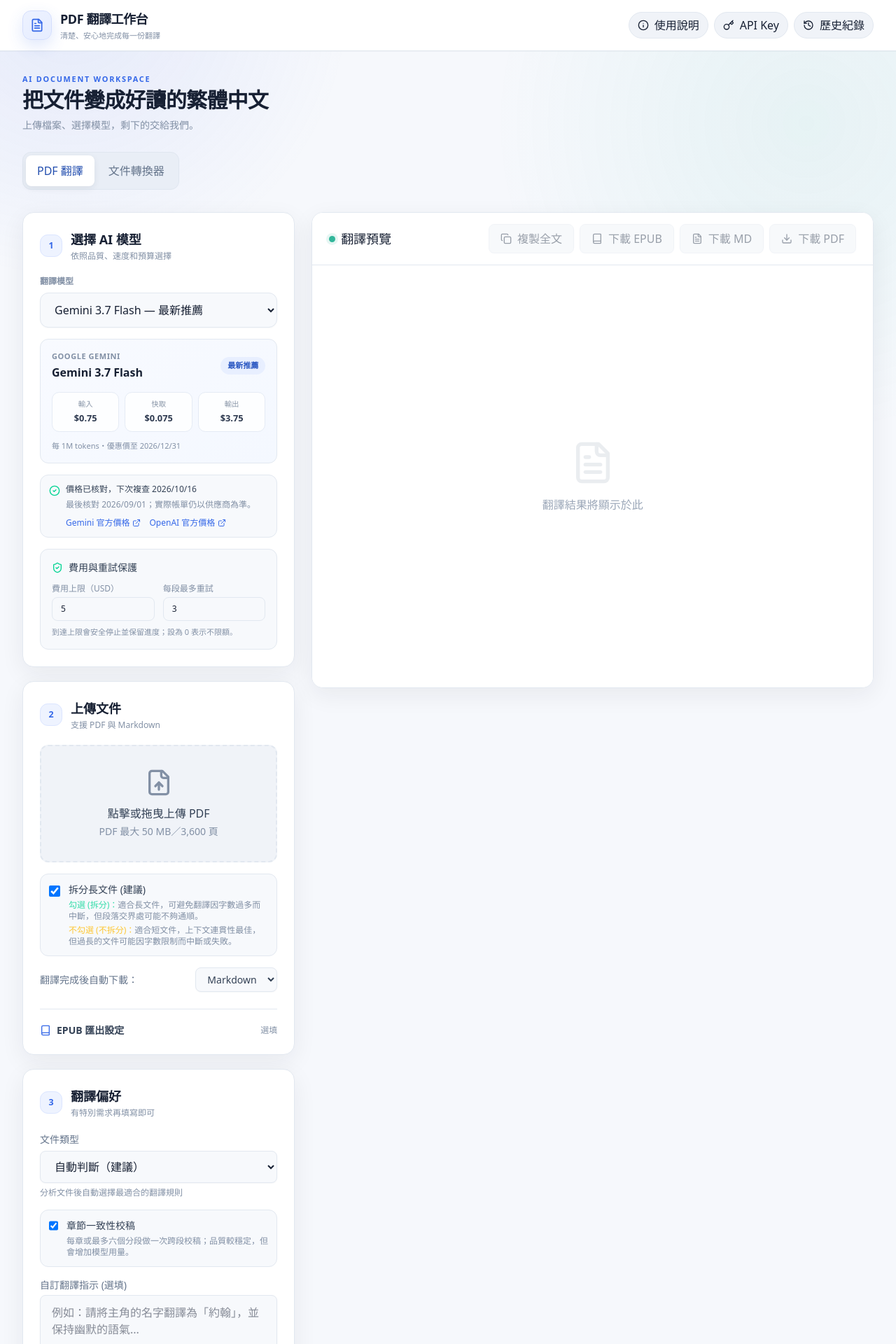
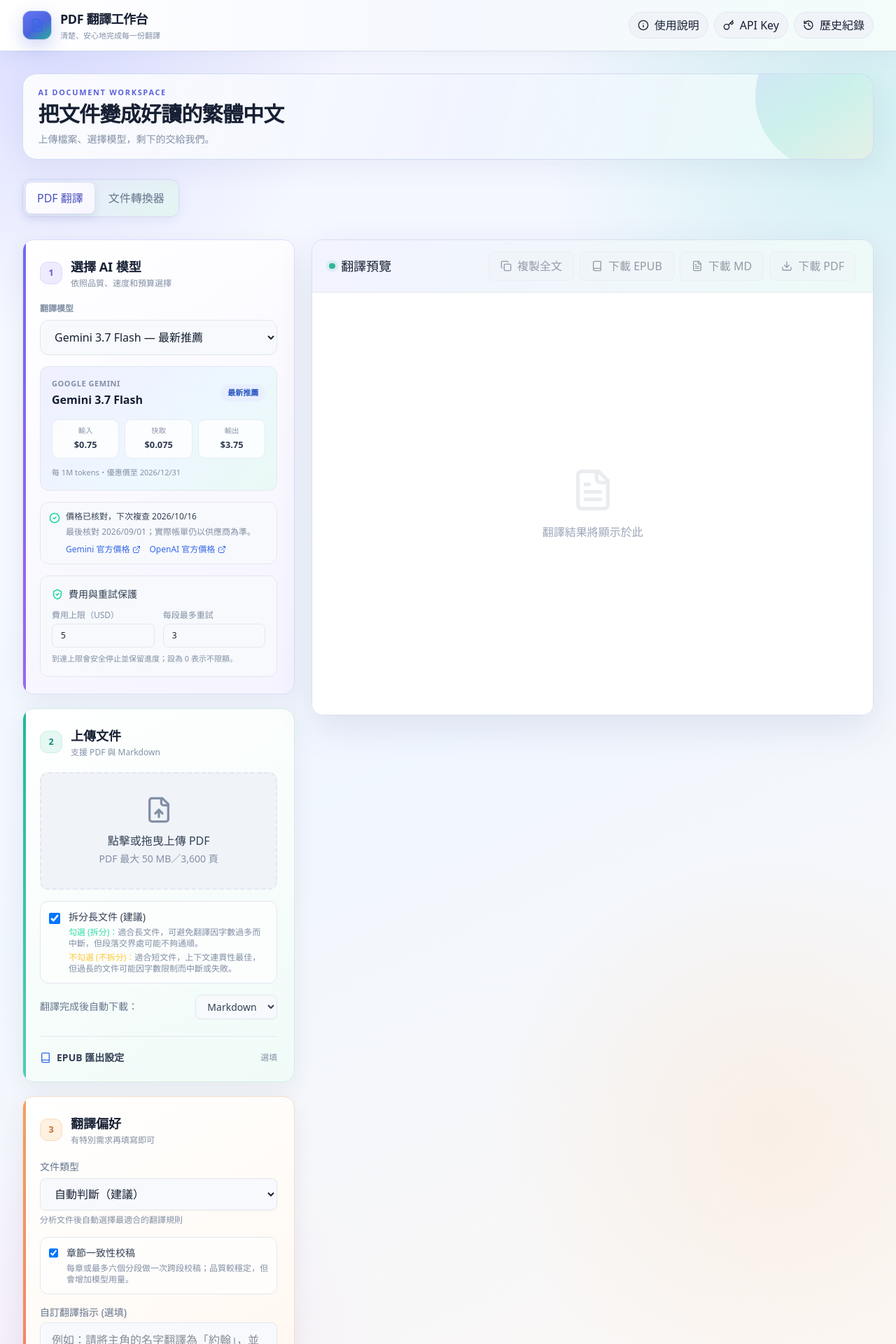
Before and after one commit to garrettwu2026/PDF-translation, a React (Vite) app: page / in a window 1280 px wide. Shown: the top 1920 px of the page at 70% size. Built offline with nearby package versions, Linux system fonts and the light colour scheme.

Commit message:
Refresh workspace color palette

```diff
--- a/src/App.tsx
+++ b/src/App.tsx
@@ -1290,7 +1290,7 @@
               />
             )}
 
-            <div className="app-card bg-slate-900 p-6 rounded-2xl shadow-lg shadow-black/20 border border-slate-800">
+            <div className="app-card upload-card bg-slate-900 p-6 rounded-2xl shadow-lg shadow-black/20 border border-slate-800">
               <div className="section-heading">
                 <div className="step-badge">
                   {activeTab === 'translate' ? '2' : '1'}
@@ -1450,7 +1450,7 @@
             </div>
 
             {activeTab === 'converter' && (
-              <div className="app-card bg-slate-900 p-6 rounded-2xl shadow-lg shadow-black/20 border border-slate-800">
+              <div className="app-card converter-card bg-slate-900 p-6 rounded-2xl shadow-lg shadow-black/20 border border-slate-800">
                 <div className="section-heading">
                   <div className="step-badge">2</div>
                   <div><h2 className="text-lg font-semibold text-slate-200">設定 EPUB</h2><p className="text-xs text-slate-500 mt-0.5">補上書名與資訊</p></div>
@@ -1471,7 +1471,7 @@
             )}
 
             {activeTab === 'translate' && (
-              <div className="app-card bg-slate-900 p-6 rounded-2xl shadow-lg shadow-black/20 border border-slate-800">
+              <div className="app-card preferences-card bg-slate-900 p-6 rounded-2xl shadow-lg shadow-black/20 border border-slate-800">
                 <div className="section-heading">
                   <div className="step-badge">3</div>
                   <div><h2 className="text-lg font-semibold text-slate-200">翻譯偏好</h2><p className="text-xs text-slate-500 mt-0.5">有特別需求再填寫即可</p></div>
--- a/src/index.css
+++ b/src/index.css
@@ -47,7 +47,7 @@
 
 body {
   margin: 0;
-  background: #f6f8fc;
+  background: #f3f5ff;
 }
 
 button,
@@ -60,9 +60,11 @@
 .app-shell {
   color: #172033;
   background:
-    radial-gradient(circle at 8% 0%, rgba(85, 116, 236, 0.11), transparent 25rem),
-    radial-gradient(circle at 90% 8%, rgba(38, 177, 157, 0.08), transparent 28rem),
-    #f6f8fc !important;
+    radial-gradient(circle at 5% 2%, rgba(100, 116, 255, 0.2), transparent 27rem),
+    radial-gradient(circle at 96% 7%, rgba(36, 199, 172, 0.17), transparent 29rem),
+    radial-gradient(circle at 86% 72%, rgba(255, 177, 102, 0.13), transparent 25rem),
+    radial-gradient(circle at 12% 88%, rgba(218, 113, 255, 0.11), transparent 25rem),
+    linear-gradient(155deg, #f8f8ff 0%, #f1f7ff 48%, #fff8f2 100%) !important;
 }
 
 .app-shell .bg-slate-950,
@@ -122,16 +124,20 @@
 }
 
 .app-header {
-  background: rgba(255, 255, 255, 0.88) !important;
-  border-color: rgba(217, 225, 236, 0.9) !important;
-  box-shadow: 0 1px 0 rgba(23, 32, 51, 0.03);
+  background: linear-gradient(90deg, rgba(255, 255, 255, 0.91), rgba(245, 247, 255, 0.91), rgba(241, 252, 249, 0.91)) !important;
+  border-color: rgba(191, 204, 236, 0.72) !important;
+  box-shadow: 0 1px 0 rgba(53, 75, 135, 0.05), 0 8px 28px rgba(69, 91, 155, 0.06);
 }
 
 .brand-mark {
-  color: #3568e8;
-  background: linear-gradient(145deg, #edf2ff, #e6edff) !important;
-  border-color: #d4defd !important;
-  box-shadow: 0 8px 22px rgba(53, 104, 232, 0.16);
+  color: #ffffff;
+  background: linear-gradient(145deg, #6675f5, #4c64dc 55%, #28ad9b) !important;
+  border-color: rgba(255, 255, 255, 0.62) !important;
+  box-shadow: 0 9px 24px rgba(76, 100, 220, 0.25);
+}
+
+.brand-mark svg {
+  color: #ffffff !important;
 }
 
 .header-actions button {
@@ -150,24 +156,44 @@
   display: flex;
   align-items: end;
   justify-content: space-between;
+  position: relative;
+  padding: 1.15rem 1.35rem;
+  overflow: hidden;
+  border: 1px solid rgba(192, 203, 237, 0.65);
+  border-radius: 1.25rem;
+  background: linear-gradient(105deg, rgba(255, 255, 255, 0.86), rgba(240, 244, 255, 0.82) 52%, rgba(236, 253, 248, 0.8));
+  box-shadow: 0 12px 38px rgba(64, 83, 137, 0.07);
+}
+
+.workspace-intro::after {
+  content: "";
+  position: absolute;
+  right: -2.5rem;
+  top: -4.5rem;
+  width: 13rem;
+  height: 13rem;
+  border-radius: 999px;
+  background: linear-gradient(145deg, rgba(104, 119, 246, 0.18), rgba(41, 190, 165, 0.15), rgba(255, 169, 101, 0.13));
+  pointer-events: none;
 }
 
 .eyebrow {
-  color: #3568e8;
+  color: #5b62d9;
   font-size: 0.68rem;
   font-weight: 750;
   letter-spacing: 0.16em;
 }
 
 .mode-switch {
-  background: #e9eef6;
-  border: 1px solid #dfe6f0;
+  background: linear-gradient(135deg, #e9eaff, #e4f5f2);
+  border: 1px solid #d4d9f3;
+  box-shadow: 0 5px 16px rgba(72, 86, 139, 0.08);
 }
 
 .mode-switch button.is-active {
-  color: #244faf !important;
-  background: #ffffff;
-  box-shadow: 0 3px 10px rgba(23, 32, 51, 0.08);
+  color: #4a51bf !important;
+  background: linear-gradient(145deg, #ffffff, #f7f6ff);
+  box-shadow: 0 4px 13px rgba(71, 78, 166, 0.14);
 }
 
 .app-card,
@@ -177,7 +203,52 @@
 }
 
 .app-card {
-  transition: box-shadow 180ms ease, transform 180ms ease;
+  position: relative;
+  overflow: hidden;
+  transition: box-shadow 180ms ease, transform 180ms ease, border-color 180ms ease;
+}
+
+.app-card::before {
+  content: "";
+  position: absolute;
+  inset: 0 auto 0 0;
+  width: 4px;
+  border-radius: 1rem 0 0 1rem;
+  background: #6574ed;
+}
+
+.app-card:hover {
+  transform: translateY(-1px);
+  box-shadow: 0 14px 40px rgba(42, 58, 106, 0.1) !important;
+}
+
+.app-shell .model-card {
+  background: linear-gradient(150deg, #ffffff 0%, #f5f3ff 100%) !important;
+  border-color: #dedbfd !important;
+}
+
+.model-card::before {
+  background: linear-gradient(#7269ed, #9d67e9);
+}
+
+.app-shell .upload-card {
+  background: linear-gradient(150deg, #ffffff 0%, #f0fbf8 100%) !important;
+  border-color: #d2eee7 !important;
+}
+
+.upload-card::before {
+  background: linear-gradient(#25b69d, #56cbb4);
+}
+
+.app-shell .preferences-card,
+.app-shell .converter-card {
+  background: linear-gradient(150deg, #ffffff 0%, #fff7ef 100%) !important;
+  border-color: #f2dfcb !important;
+}
+
+.preferences-card::before,
+.converter-card::before {
+  background: linear-gradient(#f3a25d, #ef7f75);
 }
 
 .section-heading {
@@ -201,6 +272,31 @@
   font-weight: 750;
 }
 
+.model-card .step-badge {
+  color: #6258d0;
+  background: #eeebff;
+  border-color: #dcd6ff;
+}
+
+.upload-card .step-badge {
+  color: #138a78;
+  background: #e5f8f3;
+  border-color: #c9eee5;
+}
+
+.preferences-card .step-badge,
+.converter-card .step-badge {
+  color: #c36b38;
+  background: #fff0df;
+  border-color: #f7dcc0;
+}
+
+.action-card .step-badge {
+  color: #3c64ce;
+  background: #e8efff;
+  border-color: #cfdbfb;
+}
+
 .model-select,
 .app-shell input[type="text"],
 .app-shell textarea,
@@ -219,8 +315,8 @@
 }
 
 .selected-model {
-  background: linear-gradient(145deg, #f8faff, #f4f8ff);
-  border-color: #dfe7fa !important;
+  background: linear-gradient(135deg, #f0efff, #edf7ff 56%, #eaf9f5);
+  border-color: #d8dcf7 !important;
 }
 
 .model-badge {
@@ -251,8 +347,8 @@
   font-size: 0.8rem;
 }
 
-.friendly-option {
-  background: #f8fafc !important;
+.app-shell .friendly-option {
+  background: rgba(255, 255, 255, 0.68) !important;
 }
 
 .advanced-settings summary {
@@ -267,8 +363,13 @@
   margin-bottom: 1rem;
 }
 
-.action-card {
-  background: linear-gradient(145deg, #ffffff, #f9fbff) !important;
+.app-shell .action-card {
+  background: linear-gradient(145deg, #ffffff, #eef3ff 58%, #eefaf7) !important;
+  border-color: #d3ddf5 !important;
+}
+
+.action-card::before {
+  background: linear-gradient(#4c6ee3, #32b6a1);
 }
 
 .action-card button:not(:disabled) {
@@ -279,14 +380,17 @@
   min-width: 0;
 }
 
-.result-panel {
+.app-shell .result-panel {
   position: sticky;
   top: 6.5rem;
   max-height: calc(100vh - 8rem);
+  background: linear-gradient(155deg, #ffffff, #fbfbff 55%, #f3fbf9) !important;
+  border-color: #d8def0 !important;
+  box-shadow: 0 18px 54px rgba(44, 59, 108, 0.11) !important;
 }
 
-.result-toolbar {
-  background: rgba(250, 252, 255, 0.94) !important;
+.app-shell .result-toolbar {
+  background: linear-gradient(90deg, rgba(242, 243, 255, 0.97), rgba(237, 250, 247, 0.96)) !important;
 }
 
 .result-status-dot {
```
Also changed, not shown: 3 other files (tests, documents, lock files or other folders).
